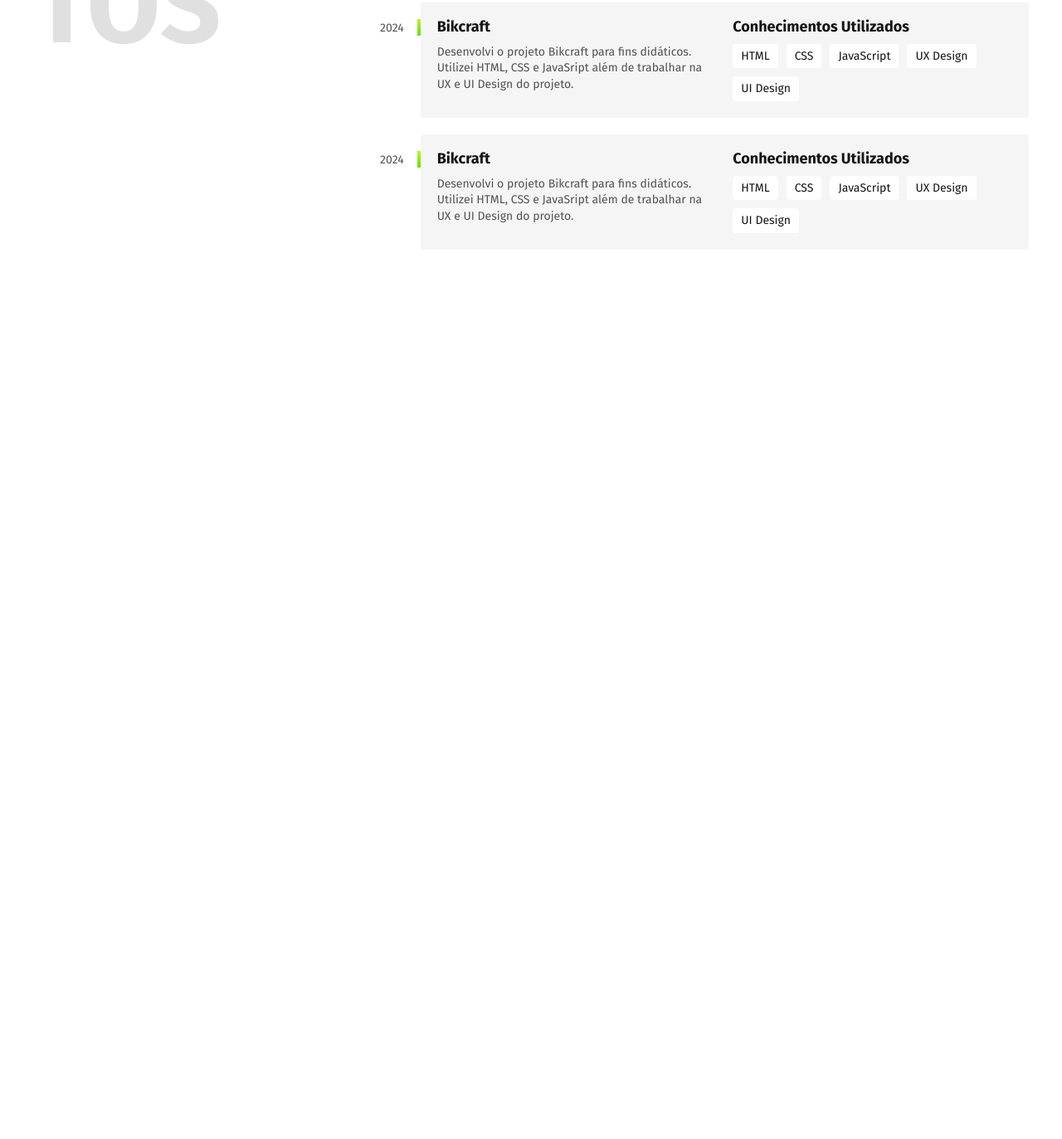
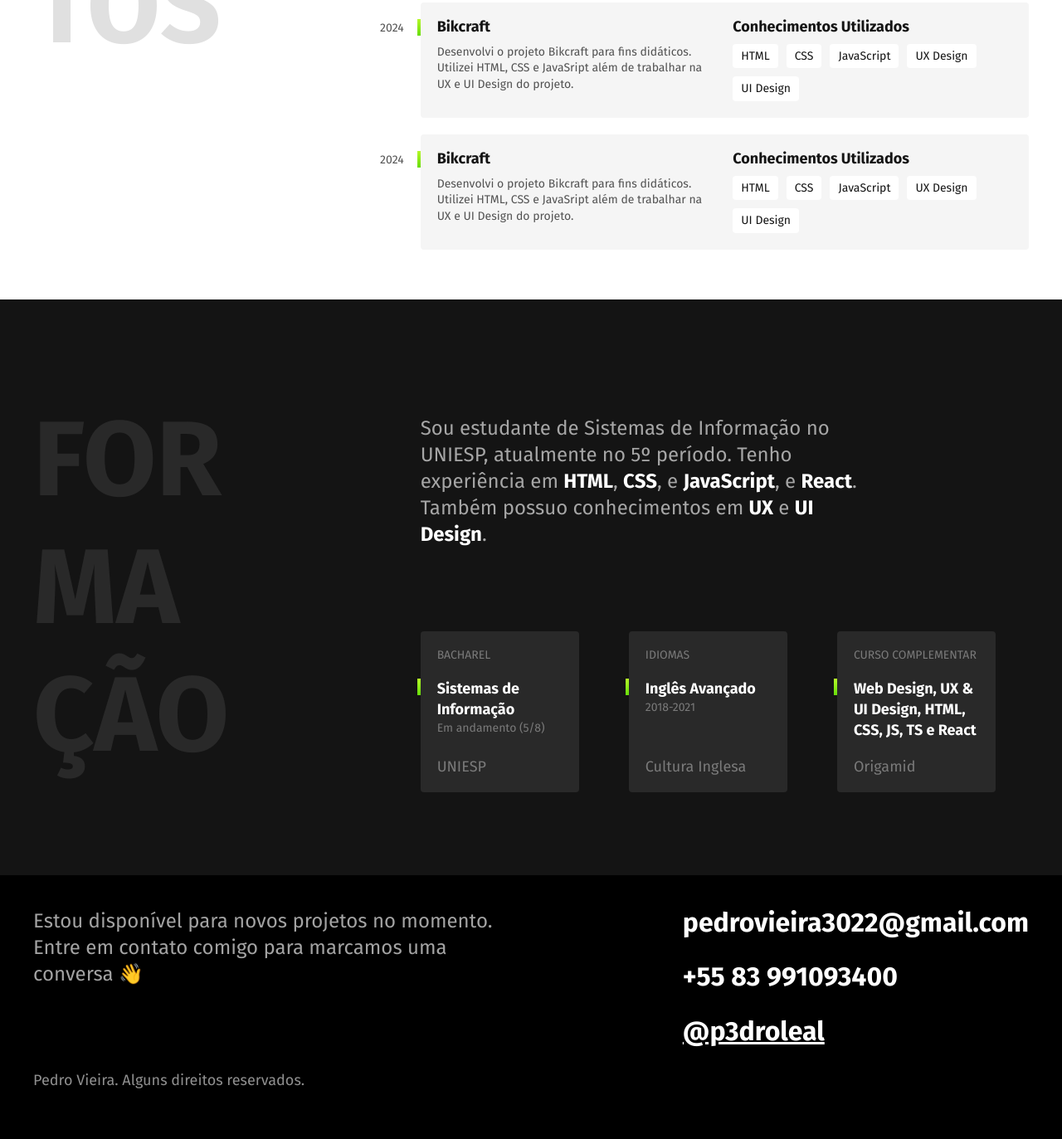
Before and after one commit to PedroLeal1/portfolio, a plain HTML site: page index.html in a window 1280 px wide. Shown: the part 1071-2444 px from the top of the page at 83% size. Before the commit the page ends 1432 px from the top, so only its background shows below. Drawn offline with Linux system fonts and the light colour scheme.

Commit message:
Addition of the 'Formações' section, footer, and updates to responsiveness

```diff
--- /dev/null
+++ b/css/footer.css
@@ -0,0 +1,51 @@
+.footer {
+  background-color: #000000;
+}
+.footer-container {
+  max-width: 1200px;
+  padding: 40px 20px 60px 20px;
+  margin: 0 auto;
+  display: grid;
+  grid-template-columns: 1fr 1fr;
+  /* align-items: center; */
+}
+.footer-texto {
+  font-size: 1.5rem;
+  color: #a3a3a3;
+  line-height: 1.33;
+}
+.footer-contato {
+  justify-self: end;
+}
+.footer-contato li {
+  font-weight: bold;
+  font-size: 2rem;
+  margin-bottom: 30px;
+  color: #fff;
+  line-height: 1.1;
+}
+.footer-contato a {
+  color: #ffffff;
+}
+.footer-copy {
+  grid-column: 1 / -1;
+  font-size: 1.125rem;
+  color: #8f8f8f;
+}
+@media (max-width: 800px) {
+  .footer-container {
+    grid-template-columns: 1fr;
+    gap: 40px;
+  }
+  .footer-contato {
+    justify-self: start;
+  }
+  .footer-contato li {
+    font-size: 1.5rem;
+    margin-bottom: 30px;
+  }
+  .footer-copy {
+    margin-top: -30px;
+    margin-bottom: 0px;
+  }
+}
--- /dev/null
+++ b/css/formacao.css
@@ -0,0 +1,126 @@
+.formacao {
+  max-width: 1200px;
+  padding: 40px 20px;
+  margin: 0 auto;
+  display: grid;
+  grid-template-columns: 1fr 2fr;
+  gap: 100px;
+  align-items: center;
+}
+.formacao-bg {
+  background-color: #141414;
+}
+.formacao-titulo {
+  color: #292929;
+  font-size: 8rem;
+}
+.formacao-sobre-mim {
+  font-size: 1.5rem;
+  color: #a6a6a6;
+  line-height: 1.33;
+  max-width: 40ch;
+  margin-bottom: 60px;
+  margin-top: 100px;
+}
+.formacao-sobre-mim strong {
+  color: white;
+}
+.formacao-ul-grid {
+  /* display: grid; */
+  /* grid-template-columns: 1fr 1fr 1fr; */
+  display: flex;
+  flex-wrap: wrap;
+  gap: 20px;
+  margin-bottom: 60px;
+}
+.formacao-lista {
+  display: flex;
+  flex-direction: column;
+  flex: 1;
+  background-color: #292929;
+  padding: 20px;
+  margin-right: 40px;
+  margin-top: 40px;
+  border-radius: 4px;
+}
+.formacao-tipo {
+  font-size: 0.875rem;
+  text-transform: uppercase;
+  color: #7a7a7a;
+  margin-bottom: 10px;
+}
+.formacao-nome {
+  flex: 1;
+  color: white;
+  font-size: 1.125rem;
+  margin-top: 10px;
+  line-height: 1.4;
+  position: relative;
+}
+.formacao-nome::before {
+  content: "";
+  display: block;
+  width: 4px;
+  height: 20px;
+  background: linear-gradient(#b6f829, #67dd0a);
+  position: absolute;
+  left: -24px;
+}
+.formacao-periodo {
+  font-size: 0.875rem;
+  margin-top: 1px;
+  color: #7a7a7a;
+}
+.formacao-local {
+  color: #7a7a7a;
+  font-size: 1.125rem;
+  margin-top: auto;
+}
+.web {
+  margin-bottom: 20px;
+}
+@media (max-width: 1250px) {
+  .formacao-ul-grid {
+    display: grid;
+    grid-template-columns: repeat(2, 1fr);
+  }
+  .formacao-periodo {
+    margin-bottom: 20px;
+  }
+}
+
+@media (max-width: 800px) {
+  .formacao-ul-grid {
+    grid-template-columns: 1fr;
+  }
+  .formacao {
+    grid-template-columns: 1fr;
+    gap: 40px;
+  }
+  .formacao-titulo::before {
+    content: "FORMAÇÃO";
+    display: block;
+    white-space: normal;
+    color: #292929;
+    font-size: 2rem;
+    line-height: 1;
+  }
+
+  .formacao-titulo {
+    font-size: 0;
+  }
+
+  .formacao-texto {
+    font-size: 1.25rem;
+  }
+  .formacao-sobre-mim {
+    margin-top: 0; /* Remove o espaçamento superior */
+    margin-bottom: 20px; /* Ajusta o espaçamento inferior */
+    max-width: none;
+  }
+}
+@media (max-width: 500px) {
+  .formacao-sobre-mim {
+    font-size: 1.125rem;
+  }
+}
--- a/css/projetos.css
+++ b/css/projetos.css
@@ -60,6 +60,13 @@
   font-size: 1.125rem;
   line-height: 1.1;
   font-weight: bold;
+  margin-bottom: 10px;
+}
+
+.projeto-conhecimentos-u {
+  font-size: 1.125rem;
+  line-height: 1.1;
+  font-weight: bold;
 }
 
 .projeto-texto {
@@ -73,6 +80,7 @@
   flex-wrap: wrap;
   gap: 10px;
   align-content: start;
+  margin-top: 10px;
 }
 
 .projeto-conhecimentos li {
@@ -112,10 +120,21 @@
   .projeto-ano::before {
     content: "Data: ";
   }
+  .projetos-sobre-mim {
+    max-width: none;
+  }
 }
-
-@media (max-width: 400px) {
+@media (max-width: 550px) {
   .projetos {
     margin-top: 0px;
   }
+  .projeto-bloco {
+    grid-template-columns: 1fr;
+  }
+  .projeto-conhecimentos-u {
+    order: -1;
+  }
+  .projeto-conhecimentos {
+    flex-direction: row;
+  }
 }
--- a/css/style.css
+++ b/css/style.css
@@ -3,3 +3,5 @@
 @import "./global.css";
 @import "./introducao.css";
 @import "./projetos.css";
+@import "./formacao.css";
+@import "./footer.css";
--- a/index.html
+++ b/index.html
@@ -6,6 +6,8 @@
   <meta name="viewport" content="width=device-width, initial-scale=1.0">
   <title>Pedro Vieira - Portfólio</title>
   <link rel="stylesheet" href="./css/style.css">
+  <link rel="icon" href="./img/logo.svg" type="image/x-icon">
+
 </head>
 
 <body>
@@ -44,10 +46,12 @@
     <div>
       <p class="projetos-sobre-mim">Desenvolvo pequenos projetos de Front-End para fins didáticos. Tenho experiência em <strong>HTML</strong>, <strong>CSS</strong>, <strong>JavaScript</strong>, e <strong>React</strong>. Também possuo conhecimentos em <strong>UX</strong> e <strong>UI Design</strong>.</p>
       <div class="projeto-bloco">
-        <span class="projeto-ano">2024</span>
+        <div>
           <h3 class="projeto-titulo">Bikcraft</h3>
+          <p class="projeto-texto">Desenvolvi o projeto Bikcraft para fins didáticos. Utilizei HTML, CSS e JavaSript além de trabalhar na UX e UI Design do projeto.</p>
+        </div>
+        <div>
           <span class="projeto-titulo">Conhecimentos Utilizados</span>
-        <p class="projeto-texto">Desenvolvi o projeto Bikcraft para fins didáticos. Utilizei HTML, CSS e JavaSript além de trabalhar na UX e UI Design do projeto.</p>
           <ul class="projeto-conhecimentos">
             <li>HTML</li>
             <li>CSS</li>
@@ -56,11 +60,15 @@
             <li>UI Design</li>
           </ul>
         </div>
+        <span class="projeto-ano">2024</span>
+      </div>
       <div class="projeto-bloco">
-        <span class="projeto-ano">2024</span>
+        <div>
           <h3 class="projeto-titulo">Bikcraft</h3>
+          <p class="projeto-texto">Desenvolvi o projeto Bikcraft para fins didáticos. Utilizei HTML, CSS e JavaSript além de trabalhar na UX e UI Design do projeto.</p>
+        </div>
+        <div>
           <span class="projeto-titulo">Conhecimentos Utilizados</span>
-        <p class="projeto-texto">Desenvolvi o projeto Bikcraft para fins didáticos. Utilizei HTML, CSS e JavaSript além de trabalhar na UX e UI Design do projeto.</p>
           <ul class="projeto-conhecimentos">
             <li>HTML</li>
             <li>CSS</li>
@@ -69,11 +77,15 @@
             <li>UI Design</li>
           </ul>
         </div>
+        <span class="projeto-ano">2024</span>
+      </div>
       <div class="projeto-bloco">
-        <span class="projeto-ano">2024</span>
+        <div>
           <h3 class="projeto-titulo">Bikcraft</h3>
+          <p class="projeto-texto">Desenvolvi o projeto Bikcraft para fins didáticos. Utilizei HTML, CSS e JavaSript além de trabalhar na UX e UI Design do projeto.</p>
+        </div>
+        <div>
           <span class="projeto-titulo">Conhecimentos Utilizados</span>
-        <p class="projeto-texto">Desenvolvi o projeto Bikcraft para fins didáticos. Utilizei HTML, CSS e JavaSript além de trabalhar na UX e UI Design do projeto.</p>
           <ul class="projeto-conhecimentos">
             <li>HTML</li>
             <li>CSS</li>
@@ -82,10 +94,61 @@
             <li>UI Design</li>
           </ul>
         </div>
+        <span class="projeto-ano">2024</span>
       </div>
+    </div>
+    </div>
+  </section>
 
+  <section class="formacao-bg">
+    <div class="formacao" id="formacao" aria-label="Formação">
+      <h2 class="formacao-titulo">
+        FOR<br>MA<br>ÇÃO
+      </h2>
+      <div class="formacao-formacoes">
+        <p class="formacao-sobre-mim">Sou estudante de Sistemas de Informação no UNIESP, atualmente no 5º período. Tenho experiência em <strong>HTML</strong>, <strong>CSS</strong>, e <strong>JavaScript</strong>, e <strong>React</strong>. Também possuo conhecimentos em <strong>UX</strong> e <strong>UI Design</strong>.</p>
+
+        <ul class="formacao-ul-grid">
+          <li class="formacao-lista">
+            <p class="formacao-tipo">BACHAREL</p>
+            <div>
+              <h3 class="formacao-nome">Sistemas de Informação</h3>
+              <p class="formacao-periodo">Em andamento (5/8)</p>
+            </div>
+            <p class="formacao-local">UNIESP</p>
+          </li>
+          <li class="formacao-lista">
+            <p class="formacao-tipo">IDIOMAS</p>
+            <div>
+              <h3 class="formacao-nome">Inglês Avançado</h3>
+              <p class="formacao-periodo">2018-2021</p>
+            </div>
+            <p class="formacao-local">Cultura Inglesa</p>
+          </li>
+          <li class="formacao-lista">
+            <p class="formacao-tipo">CURSO COMPLEMENTAR</p>
+            <h3 class="formacao-nome web">Web Design, UX & UI Design, HTML, CSS, JS, TS e React</h3>
+            <p class="formacao-local">Origamid</p>
+          </li>
+      </div>
+      </ul>
+    </div>
+    </div>
   </section>
 
 </body>
+<footer class="footer" id="contato">
+  <div class="footer-container">
+    <p class="footer-texto">
+      Estou disponível para novos projetos no momento. Entre em contato comigo para marcamos uma conversa 👋
+    </p>
+    <ul class="footer-contato">
+      <li>pedrovieira3022@gmail.com</li>
+      <li>+55 83 991093400</li>
+      <li><a href="https://instagram.com/p3droleal/">@p3droleal</a></li>
+    </ul>
+    <p class="footer-copy">Pedro Vieira. Alguns direitos reservados.</p>
+  </div>
+</footer>
 
 </html>
```
Also changed, not shown: img/logo.svg (added). Lines whose indentation alone changed are shown as unchanged.
